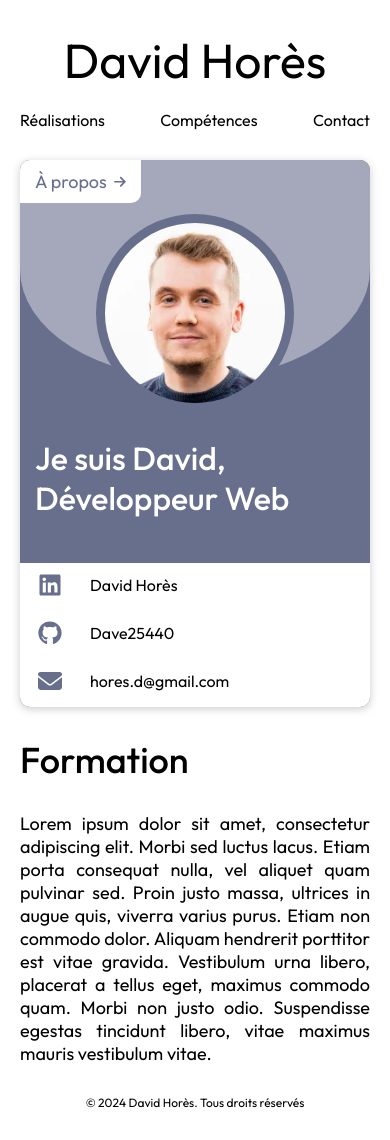
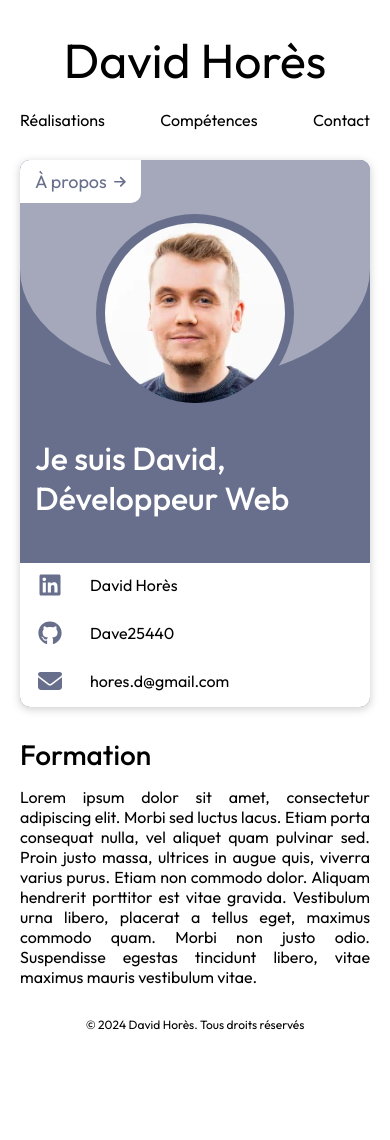
Before and after one commit to Dave25440/david-hores-portfolio, a React (Create React App) app: page /david-hores-portfolio/formation in a window 390 px wide. After the commit the page ends 1062 px from the top, so only its background shows below. Built offline with nearby package versions, Linux system fonts and the light colour scheme.

Commit message:
Add media query to Career, Projects and Skills stylesheets

```diff
--- a/src/pages/Career/Career.module.scss
+++ b/src/pages/Career/Career.module.scss
@@ -8,6 +8,10 @@
     &__title {
         animation: slideToRight 0.4s ease;
         @include mixins.text-style(variables.$color-content, 2.25rem, 500);
+
+        @media (max-width: variables.$breakpoint-small) {
+            font-size: 1.75rem;
+        }
     }
 
     &__text {
@@ -15,5 +19,10 @@
         text-align: justify;
         margin-top: 30px;
         @include mixins.text-style(variables.$color-content, 1.125rem, 400);
+
+        @media (max-width: variables.$breakpoint-small) {
+            font-size: 1rem;
+            margin-top: 15px;
+        }
     }
 }
--- a/src/pages/Projects/Projects.module.scss
+++ b/src/pages/Projects/Projects.module.scss
@@ -1,5 +1,10 @@
 @use "../../styles/_mixins";
+@use "../../styles/_variables";
 
 .projects {
     @include mixins.grid(repeat(3, 1fr), repeat(2, 1fr));
+
+    @media (max-width: variables.$breakpoint-small) {
+        @include mixins.grid(repeat(2, 1fr), auto);
+    }
 }
--- a/src/pages/Skills/Skills.module.scss
+++ b/src/pages/Skills/Skills.module.scss
@@ -1,7 +1,12 @@
 @use "../../styles/_mixins";
+@use "../../styles/variables";
 
 .skills {
     @include mixins.grid(2.2fr 1fr, auto);
+
+    @media (max-width: variables.$breakpoint-small) {
+        grid-template-columns: auto;
+    }
 
     &__left {
         @include mixins.grid(auto, repeat(2, 1fr));
```
